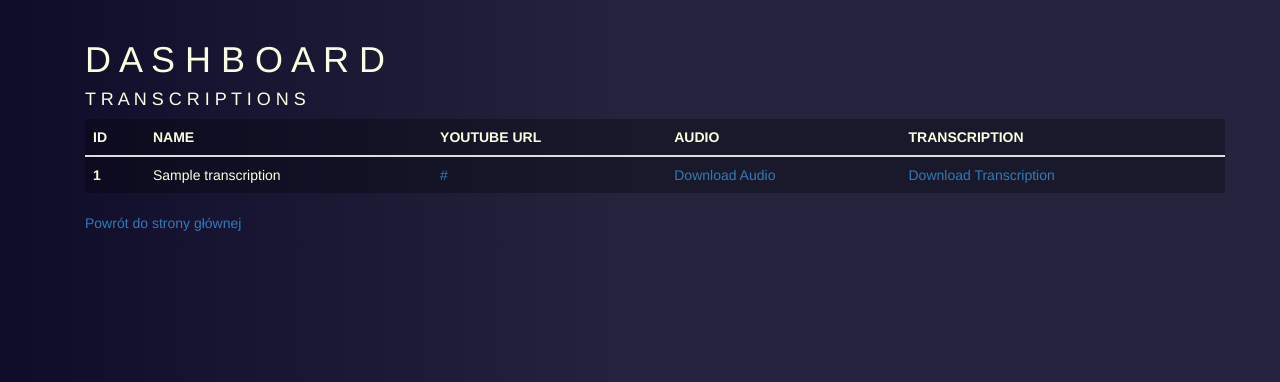
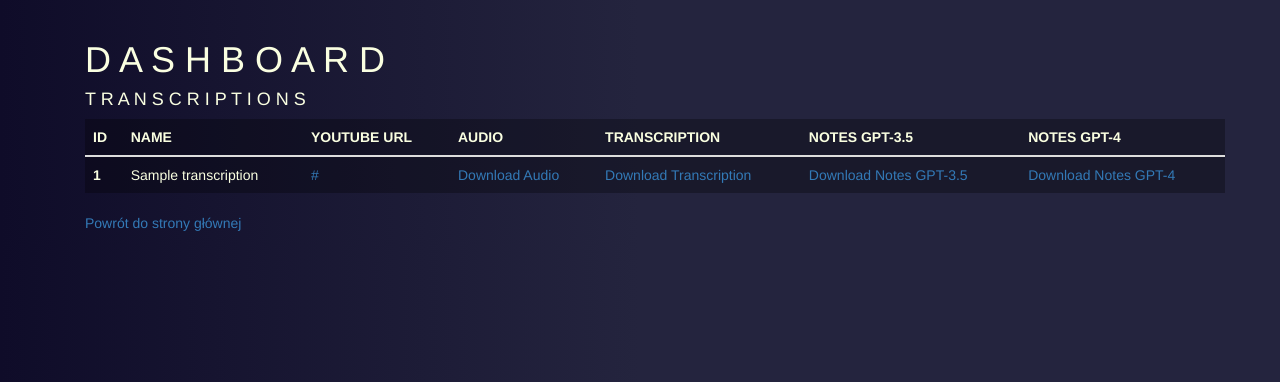
Before and after one commit to janmisiurek/yutb, a Flask app: page /dashboard2 in a window 1280 px wide. Shown: the part 52-434 px from the top of the page. Run offline with Flask 3, Linux system fonts and the light colour scheme; tables that the repository leaves empty hold one stand-in row (values such as "Sample post"); some libraries are stand-ins or nearby versions.

Commit message:
dashboard fix

```diff
--- a/templates/dashboard2.html
+++ b/templates/dashboard2.html
@@ -28,6 +28,8 @@
                     <th scope="col">YOUTUBE URL</th>
                     <th scope="col">AUDIO</th>
                     <th scope="col">TRANSCRIPTION</th>
+                    <th scope="col">NOTES GPT-3.5</th>
+                    <th scope="col">NOTES GPT-4</th>
                 </tr>
 
             </thead>
@@ -51,6 +53,20 @@
                             Brak
                         {% endif %}
                     </td>
+                    <td>
+                        {% if transcription.notes_url_gpt3 %}
+                            <a href="{{ url_for('download_file', filename=transcription.notes_url_gpt3) }}">Download Notes GPT-3.5</a>
+                        {% else %}
+                            Brak
+                        {% endif %}
+                    </td>
+                    <td>
+                        {% if transcription.notes_url_gpt4 %}
+                            <a href="{{ url_for('download_file', filename=transcription.notes_url_gpt4) }}">Download Notes GPT-4</a>
+                        {% else %}
+                            Brak
+                        {% endif %}
+                    </td>
                 </tr>
                 {% endfor %}
             </tbody>
```
